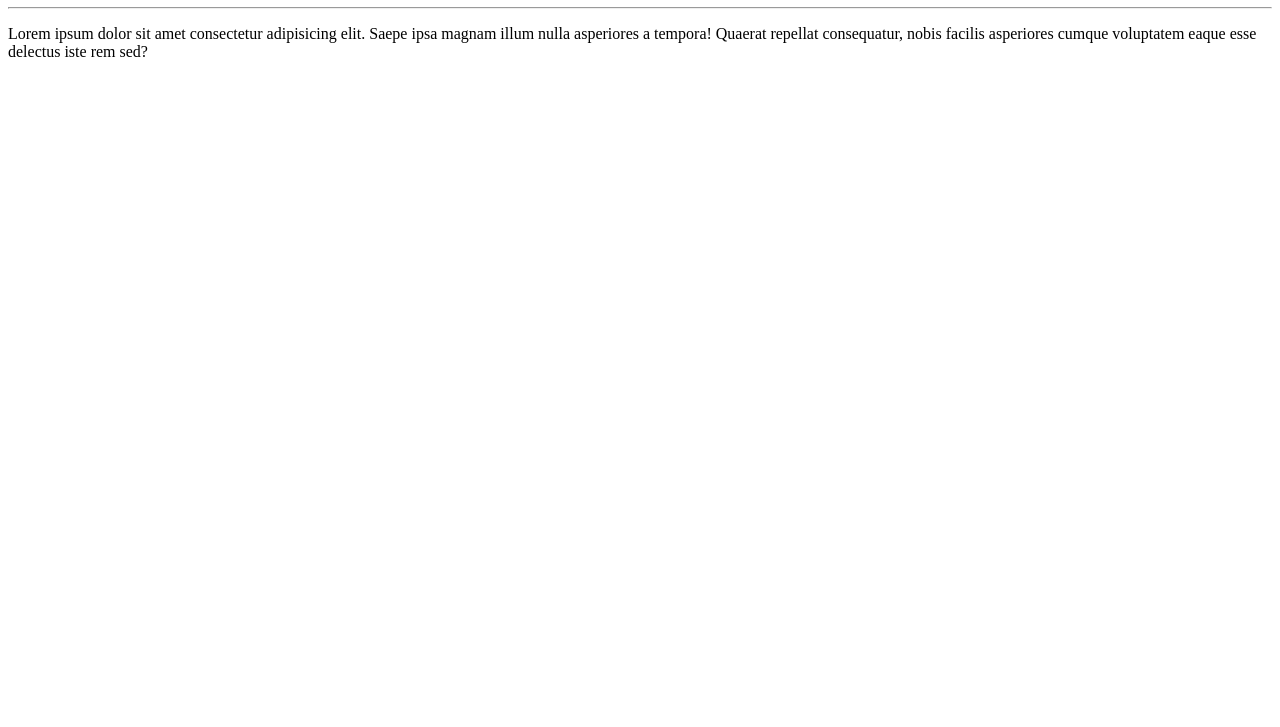
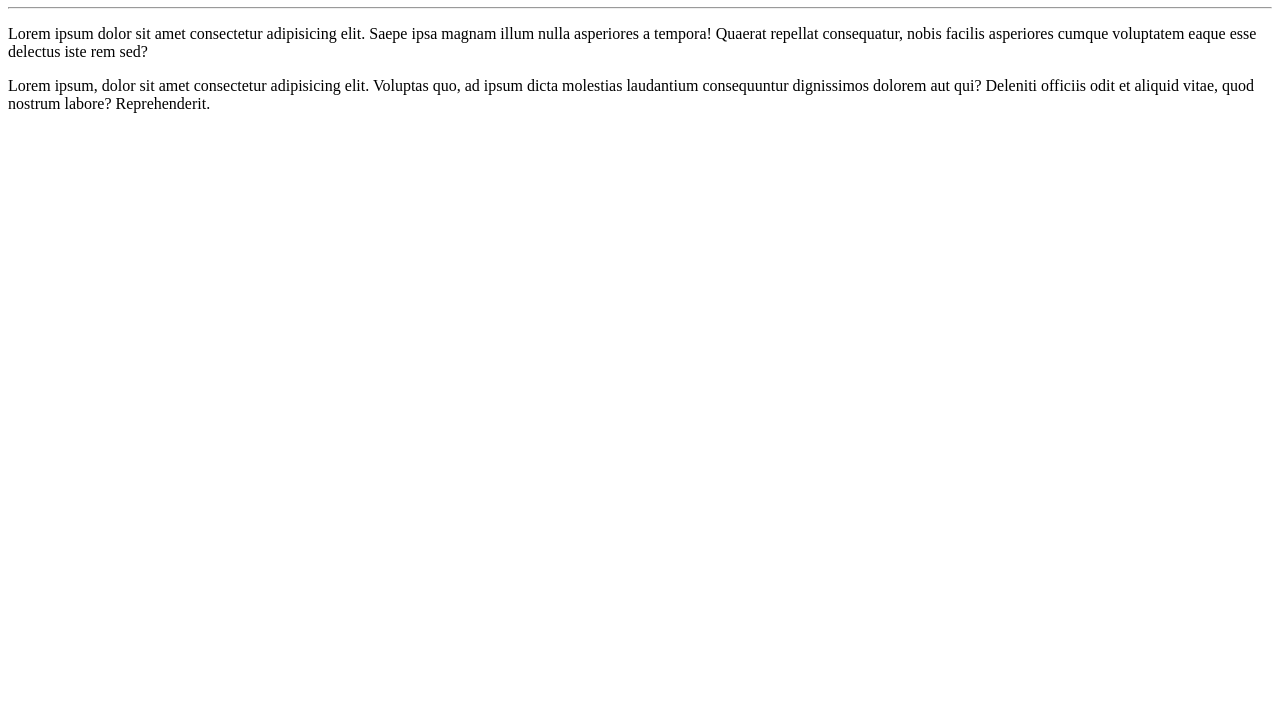
Before and after one commit to LucasToisso/Ola-mundo, a plain HTML site: page site-exemplo/index.html in a window 1280 px wide. Shown: the part 73-800 px from the top of the page. Drawn offline with Linux system fonts and the light colour scheme.

Commit message:
Adicionei um parágrafo

```diff
--- a/site-exemplo/index.html
+++ b/site-exemplo/index.html
@@ -10,5 +10,6 @@
     <h1>Olá, Mundo!</h1>
     <hr>
     <p>Lorem ipsum dolor sit amet consectetur adipisicing elit. Saepe ipsa magnam illum nulla asperiores a tempora! Quaerat repellat consequatur, nobis facilis asperiores cumque voluptatem eaque esse delectus iste rem sed?</p>
+    <p>Lorem ipsum, dolor sit amet consectetur adipisicing elit. Voluptas quo, ad ipsum dicta molestias laudantium consequuntur dignissimos dolorem aut qui? Deleniti officiis odit et aliquid vitae, quod nostrum labore? Reprehenderit.</p>
 </body>
 </html>
```
